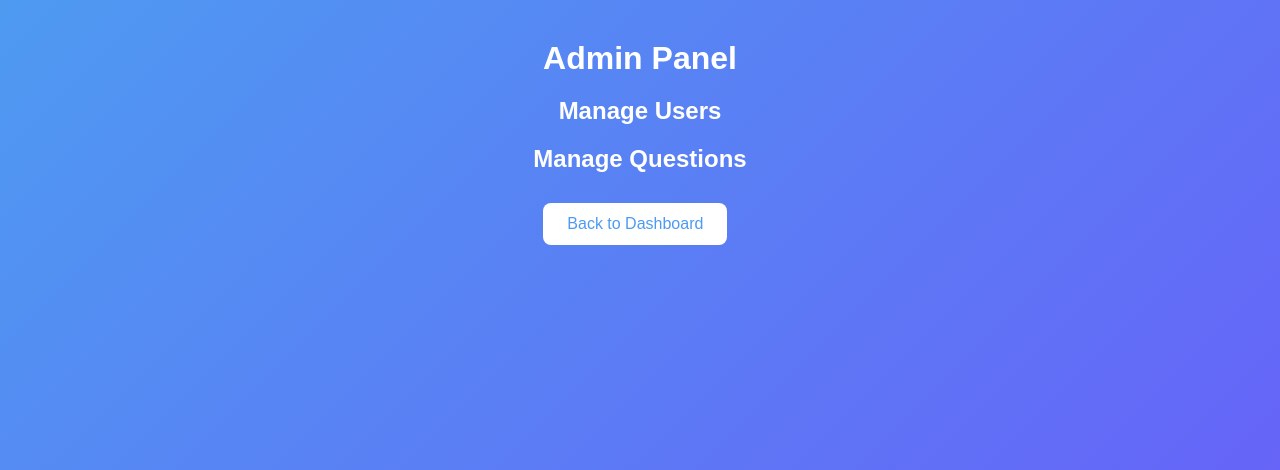
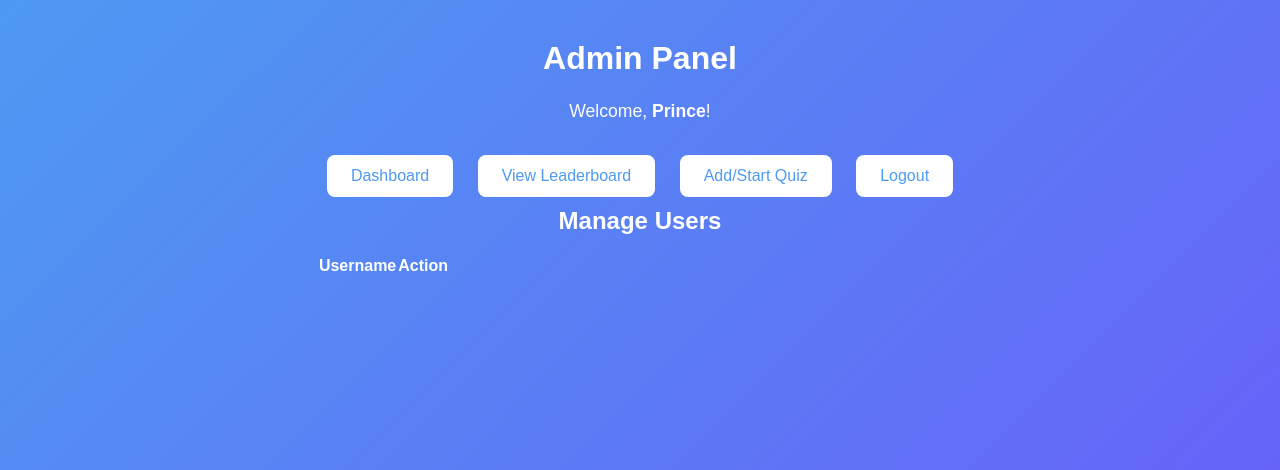
Before and after one commit to Prince159-beep/PrinceSpark, a Flask app: page /admin in a window 1280 px wide. Shown: the top 470 px of the page. Run offline with Flask 3, Linux system fonts and the light colour scheme; a user stored in the database is signed in; lists and menus that the app fills with data are empty.

Commit message:
Update admin.html

```diff
--- a/templates/admin.html
+++ b/templates/admin.html
@@ -1,31 +1,42 @@
 <!DOCTYPE html>
-<html lang="en">
+<html>
 <head>
-    <meta charset="UTF-8">
-    <title>Admin Panel | PrinceSpark</title>
+    <title>Admin Panel</title>
     <link rel="stylesheet" href="{{ url_for('static', filename='style.css') }}">
 </head>
 <body>
     <div class="container">
-        <h1 class="neon-text">Admin Panel</h1>
+        <h1>Admin Panel</h1>
+        <p>Welcome, <b>{{ username }}</b>!</p>
+
+        <div class="admin-options">
+            <a href="{{ url_for('dashboard') }}" class="btn">Dashboard</a>
+            <a href="{{ url_for('leaderboard') }}" class="btn">View Leaderboard</a>
+            <a href="{{ url_for('difficulty') }}" class="btn">Add/Start Quiz</a>
+            <a href="{{ url_for('logout') }}" class="btn logout-btn">Logout</a>
+        </div>
 
         <h2>Manage Users</h2>
-        <ul>
-            {% for user in users %}
-                <li>{{ user[1] }} <a href="{{ url_for('delete_user', username=user[1]) }}">Delete</a></li>
-            {% endfor %}
-        </ul>
-
-        <h2>Manage Questions</h2>
-        <ul>
-            {% for q in questions %}
-                <li>{{ q[1] }} ({{ q[7] }})
-                    <a href="{{ url_for('delete_question', question_id=q[0]) }}">Delete</a>
-                </li>
-            {% endfor %}
-        </ul>
-
-        <a href="{{ url_for('dashboard') }}" class="btn">Back to Dashboard</a>
+        <table>
+            <thead>
+                <tr>
+                    <th>Username</th>
+                    <th>Action</th>
+                </tr>
+            </thead>
+            <tbody>
+                {% for user in users %}
+                <tr>
+                    <td>{{ user[0] }}</td>
+                    <td>
+                        <!-- Example buttons -->
+                        <a href="#" class="btn small-btn">Edit</a>
+                        <a href="#" class="btn small-btn delete-btn">Delete</a>
+                    </td>
+                </tr>
+                {% endfor %}
+            </tbody>
+        </table>
     </div>
 </body>
 </html>
```
